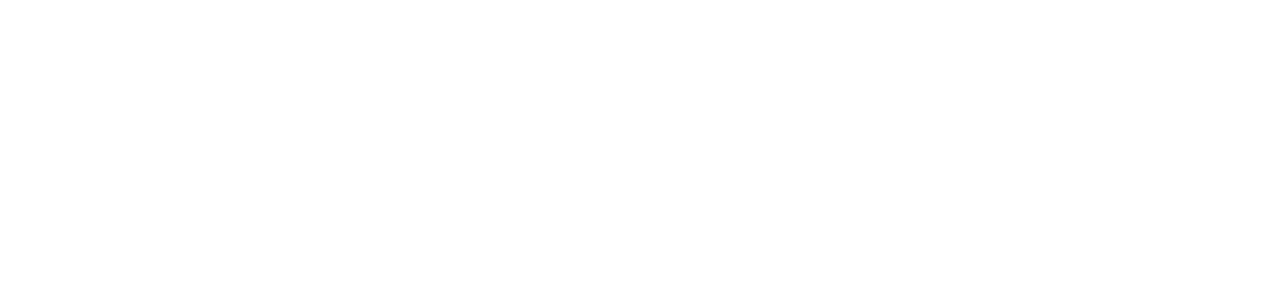
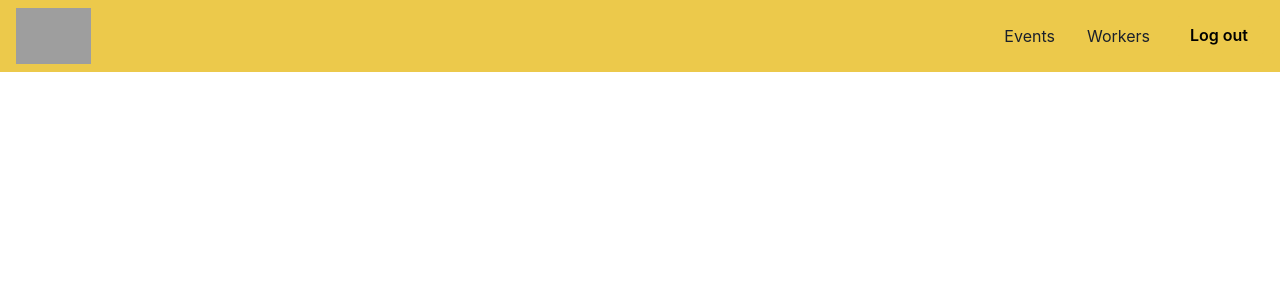
Before and after one commit to Nation-Lund-Tech/vg-fronted, a React (Vite) app: page /edit-event/1 in a window 1280 px wide. Before the commit this address had no page. Shown: the top 300 px of the page. Built offline with nearby package versions, Linux system fonts and the light colour scheme; sample sign-in values are in the browser's storage; grey boxes are pictures that could not be loaded.

Commit message:
Added edit page for event

```diff
--- a/src/App.tsx
+++ b/src/App.tsx
@@ -13,6 +13,7 @@
 import RegisterWork from "./pages/RegisterWork";
 import RegisterTack from "./pages/RegisterTack";
 import { AuthProvider, RequireAuth } from "./providers/AuthProvider";
+import EditEvent from "./pages/EditEvent";
 
 function App() {
   return (
@@ -26,6 +27,7 @@
           <Route path="login" element={<Login/>}/>
           <Route path="/register-work" element={<RequireAuth><RegisterWork/></RequireAuth>}/>
           <Route path="/register-tack" element={<RequireAuth><RegisterTack/></RequireAuth>}/>
+          <Route path="/edit-event/:eventId" element={<RequireAuth><EditEvent/></RequireAuth>}/>
       </Routes>
     </AuthProvider>
   );
--- /dev/null
+++ b/src/pages/EditEvent.tsx
@@ -0,0 +1,13 @@
+import { useParams } from "react-router-dom";
+import Layout from "../components/Layout";
+
+export default function EditEvent() {
+
+    const { eventId } = useParams<{ eventId: string }>();
+
+    return (
+        <Layout>
+
+        </Layout>
+    );
+}
--- a/src/pages/EventList.tsx
+++ b/src/pages/EventList.tsx
@@ -1,4 +1,4 @@
-import {Box, Center, Heading, Text, SimpleGrid} from "@chakra-ui/react";
+import { Box, Center, Heading, Text, SimpleGrid, Button, Link } from "@chakra-ui/react";
 import {
   Accordion,
   AccordionItem,
@@ -6,9 +6,10 @@
   AccordionPanel,
   AccordionIcon,
 } from "@chakra-ui/react";
-import { WorkEvent} from "../Common/Types";
+import { WorkEvent } from "../Common/Types";
 import { useState, useEffect } from "react";
 import Layout from "../components/Layout";
+import { Link as RouterLink } from "react-router-dom";
 
 export default function EventList() {
   const [events, setEvents] = useState<WorkEvent[]>();
@@ -55,8 +56,12 @@
         <AccordionButton>
           <Box as="span" flex="1" textAlign="left">
             {event.date.slice(0, -9)} / {event.name} / {event.foreman && event.foreman.map(foreman => <Text>{foreman.firstName} {foreman.lastName} ,</Text>)} / {event.workers.length}
-
           </Box>
+          <div>
+          <Link as={RouterLink} to={`/edit-event/${String(event.id)}`}>
+            <Button size="sm">Edit event</Button>
+          </Link>
+          </div>
           <AccordionIcon />
         </AccordionButton>
       </h2>
@@ -67,9 +72,9 @@
   );
 }
 
-function AccordionPanelContent({event}: EventItemProps) {
+function AccordionPanelContent({ event }: EventItemProps) {
   return (
-      <SimpleGrid columns={2} spacing={10}>
+    <SimpleGrid columns={2} spacing={5}>
       <Box>Namn: {event.name}</Box>
       <Box>Datum: {event.date.slice(0, -9)}</Box>
       <Box>Ansvariga förmän: {event.foreman.map(foreman => <text>{foreman.firstName} {foreman.lastName}, </text>)}</Box>
```
Lines whose indentation alone changed are shown as unchanged.
